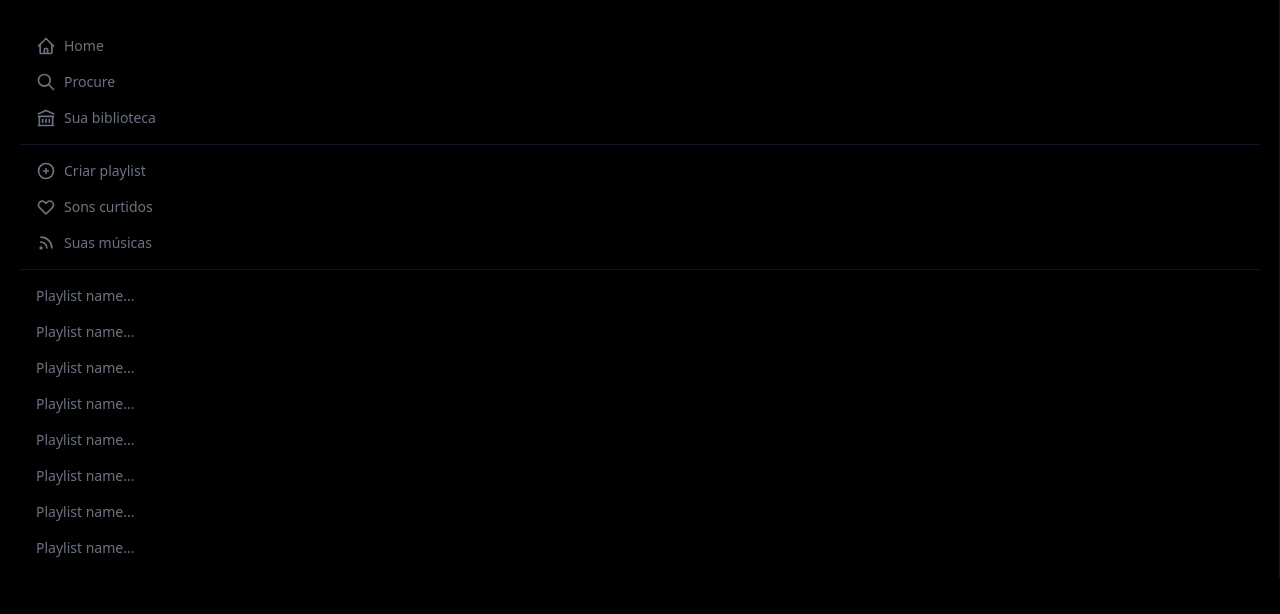
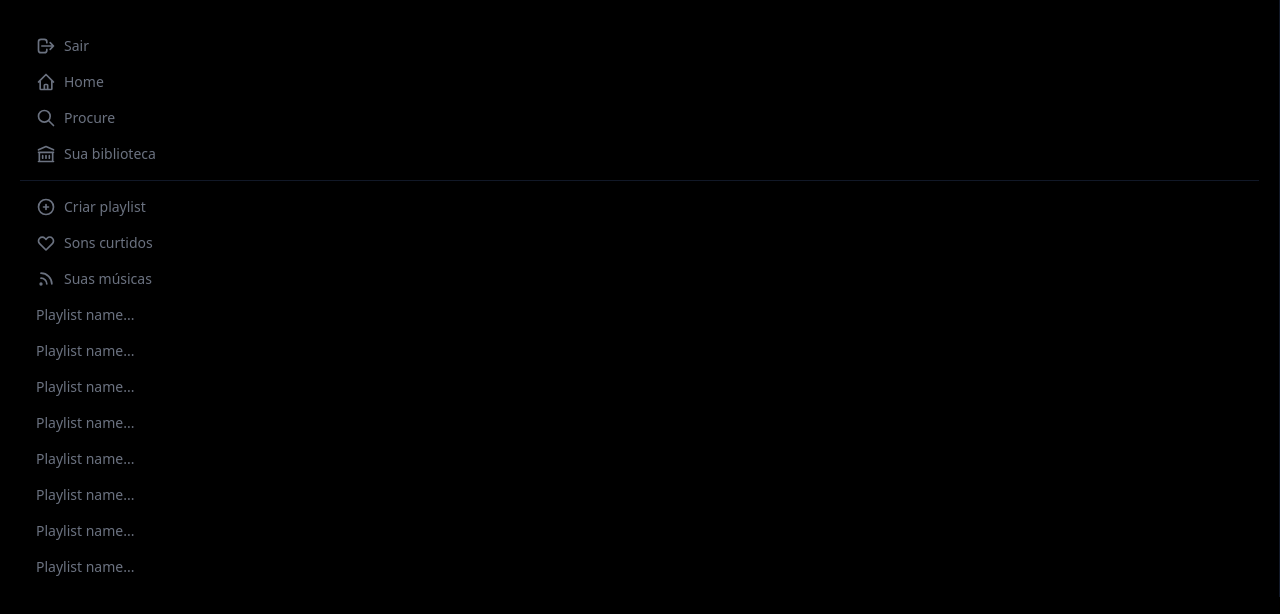
Before and after one commit to omanramalho42/OmanMusic, a Next.js app: page / in a window 1280 px wide. Shown: the top 614 px of the page. Built offline with nearby package versions, Linux system fonts and the light colour scheme; no server answers.

Commit message:
feat:create a logic login and adding provider auth in app and implementing signout code into home page

```diff
--- a/components/Sidebar.js
+++ b/components/Sidebar.js
@@ -5,8 +5,10 @@ import {
   PlusCircleIcon,
   HeartIcon,
   RssIcon,
+  LogoutIcon,
+} from '@heroicons/react/outline'
 
-} from '@heroicons/react/outline'
+import { signOut, useSession } from 'next-auth/react'
 
 const Separator = () => {
   return (
@@ -17,6 +19,7 @@ const Separator = () => {
 const Sidebar = () => {
 
   const menuOptions = [
+    { title: 'Sair', icon: <LogoutIcon /> },
     { title: 'Home', icon: <HomeIcon /> },
     { title: 'Procure', icon: <SearchIcon /> },
     { title: 'Sua biblioteca', icon: <LibraryIcon /> },
@@ -25,18 +28,35 @@ const Sidebar = () => {
     { title: 'Suas músicas', icon: <RssIcon /> },
   ];
 
+  const { data: session, status } = useSession()
+  console.log(session, 'session')
+
   return (
     <div className='text-gray-500 p-5 text-sm border-r border-gray-900'>
       <div className='space-y-4'>
-        {menuOptions.map(({ title, icon }, index) => (
+        {menuOptions.map(({ title, icon }, index) => title != 'Sair' ? (
           <div key={index}>
-            <button className='flex items-center space-x-2 hover:text-white m-4'>
+            <button
+              className='flex items-center space-x-2 hover:text-white m-4'
+            >
               <div className='h-5 w-5'>
                 { icon }
               </div>
               <p> { title } </p>
             </button>
-            {++index % 3 == 0 && ( <Separator /> )}
+            {++index % 4 == 0 && ( <Separator /> )}
+          </div>
+        ) : (
+          <div key={index}>
+            <button
+              className='flex items-center space-x-2 hover:text-white m-4'
+              onClick={() => signOut()}
+            >
+              <div className='h-5 w-5'>
+                { icon }
+              </div>
+              <p> { title } </p>
+            </button>
           </div>
         ))}
 
--- a/pages/_app.js
+++ b/pages/_app.js
@@ -1,7 +1,12 @@
 import '../styles/globals.css'
+import { SessionProvider } from 'next-auth/react'
 
-function MyApp({ Component, pageProps }) {
-  return <Component {...pageProps} />
+function MyApp({ Component, pageProps: { session, ...pageProps} }) {
+  return (
+    <SessionProvider session={session}>
+      <Component {...pageProps} />
+    </SessionProvider>
+    )
 }
 
 export default MyApp
--- a/pages/login.js
+++ b/pages/login.js
@@ -2,8 +2,18 @@ import { getProviders, signIn } from 'next-auth/react'
 
 const Login = ({ providers }) => {
   return (
-    <div>
-      <img className='w-52 mb-5' src='https://links.papareact.com/9xl' alt='logo imagem principal'/>
+    <div className='flex flex-col items-center bg-black min-h-screen w-full justify-center'>
+      <img className='w-52 mb-5' src='https://links.papareact.com/9xl' alt='logo imagem principal' />
+      {Object.values(providers).map((provider) => (
+        <div key={provider.name}>
+          <button
+            className='bg-[#18D860] text-white p-5 rounded-full'
+            onClick={() => signIn(provider.id ,{ callbackUrl: "/" })}
+          >
+            Login with { provider.name }
+          </button>
+        </div>
+      ))}
     </div>
   )
 }
```
